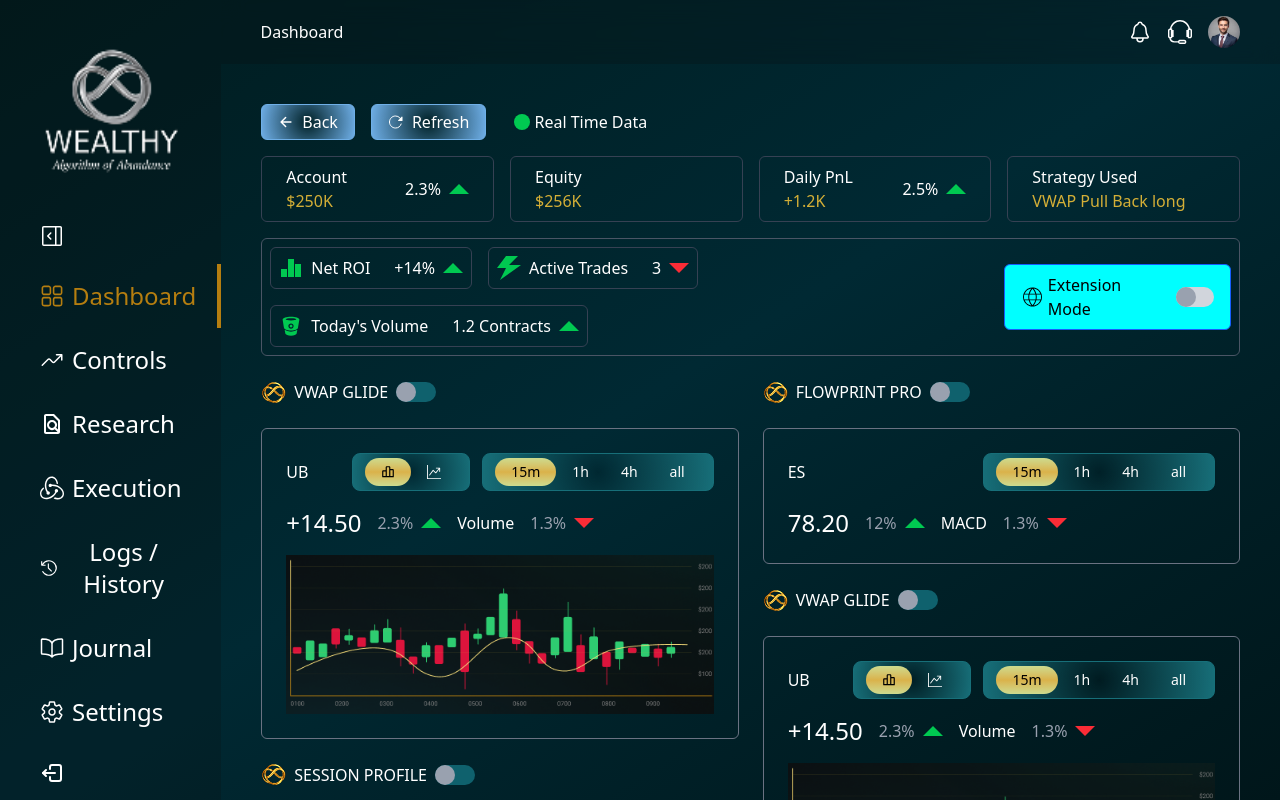
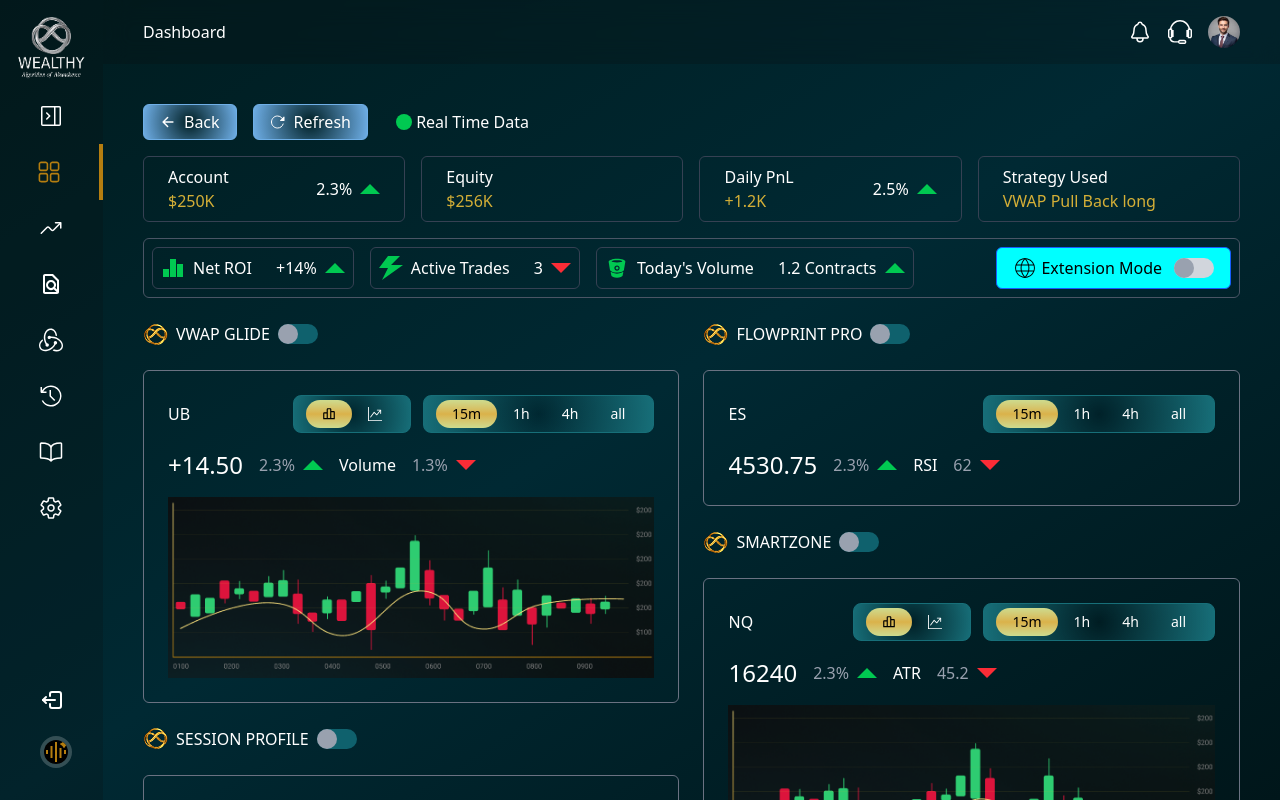
Before and after one commit to shaishab316/trading, a React (Vite) app: page /dashboard in a window 1280 px wide. Built offline with nearby package versions, Linux system fonts and the light colour scheme.

Commit message:
fix responsive

```diff
--- a/src/app/components/sidebar/index.tsx
+++ b/src/app/components/sidebar/index.tsx
@@ -11,11 +11,11 @@
 export default function Sidebar() {
 	const dispatch = useAppDispatch();
 
-	const [open, setOpen] = useState(true);
+	const [open, setOpen] = useState(false);
 	const user = useAppSelector((state) => state.user.user);
 
 	return (
-		<div className="w-fit flex flex-col relative h-screen overflow-y-auto pb-4 bg-[#0A0A0A33] text-2xl">
+		<div className="w-fit min-w-[70px] flex flex-col relative h-screen overflow-y-auto pb-4 bg-[#0A0A0A33] text-2xl">
 			<img
 				src="/logo.png"
 				alt="logo"
@@ -29,7 +29,7 @@
 						open ? "px-10" : "px-4 justify-center"
 					} py-4 sticky top-0 z-10 text-white flex`}
 				>
-					<button>
+					<button className="hidden lg:inline-block">
 						{open ? (
 							<GoSidebarExpand
 								onClick={() => setOpen(false)}
@@ -49,7 +49,7 @@
 							to={href}
 							className={({ isActive }) =>
 								`${
-									isActive ? "text-[#B57E10] border-r-4" : "text-white"
+									isActive ? "text-[#B57E10] border-r-2 lg:border-r-4" : "text-white"
 								} hover:bg-white/20 hover:backdrop-blur-md ${
 									open ? "px-10" : "px-4 justify-center"
 								} py-4 min-w-full flex`
@@ -65,7 +65,7 @@
 					))}
 				</div>
 			</div>
-			<div className="px-10 py-4 space-y-6 text-white">
+			<div className="mx-auto lg:mx-0 lg:px-10 py-4 space-y-6 text-white">
 				{user && (
 					<button onClick={() => dispatch(logout())} title="Logout">
 						<TbLogout2 />
--- a/src/app/pages/Dashboard.tsx
+++ b/src/app/pages/Dashboard.tsx
@@ -15,8 +15,8 @@
 export default function Dashboard() {
 
 	return (
-		<div className="p-[40px]">
-			<div className="flex gap-4 items-center">
+		<div className=" p-[10px] md:p-[20px] lg:p-[40px]">
+			<div className="flex flex-wrap gap-4 items-center">
 				<Button className="py-[5px]">
 					<IoArrowBackOutline className="inline-block mr-2" /> Back
 				</Button>
@@ -29,7 +29,7 @@
 				</span>
 			</div>
 
-			<div className="grid grid-cols-4 gap-4 my-4">
+			<div className="grid grid-cols-1 md:grid-cols-2 lg:grid-cols-4 gap-4 my-4">
 				{d1.map((item, idx) => (
 					<div
 						key={idx}
@@ -49,7 +49,7 @@
 				))}
 			</div>
 
-			<div className="border border-gray-600 p-2 rounded-md flex justify-between items-center">
+			<div className="border border-gray-600 p-2 rounded-md flex flex-wrap gap-4 justify-between items-center">
 				<div className="flex flex-wrap gap-4">
 					{d2.map((item, idx) => (
 						<div
@@ -81,12 +81,12 @@
 					className="bg-[#00FFFF] border border-blue-600 py-2 px-4 text-black rounded-md flex items-center"
 				>
 					<CiGlobe className="text-2xl" />
-					<span className="ml-1 mr-3">Extension Mode</span>
+					<span className="ml-1 mr-3 whitespace-nowrap">Extension Mode</span>
 					<Switch onToggle={console.log} className="bg-gray-300" />
 				</div>
 			</div>
 
-			<div className="py-6 grid grid-cols-2 gap-6">
+			<div className="py-6 grid grid-cols-1 lg:grid-cols-2 gap-6">
 				<div className="flex flex-col gap-6">
 					<div className="space-y-6">
 						<div className="flex items-center gap-2">
@@ -95,7 +95,7 @@
 							<Switch onToggle={console.log} />
 						</div>
 						<div className="p-6 border border-gray-500 rounded-md">
-							<div className="flex items-center justify-between">
+							<div className="flex flex-wrap gap-2 items-center justify-between">
 								<div>UB</div>
 								<div className="flex flex-wrap gap-3">
 									<Tab data={[
@@ -140,7 +140,7 @@
 							<Switch onToggle={console.log} />
 						</div>
 						<div className="p-6 border border-gray-500 rounded-md">
-							<div className="flex items-center justify-between">
+							<div className="flex flex-wrap gap-2 items-center justify-between">
 								<div>CL</div>
 								<div className="flex flex-wrap gap-3">
 									<Tab data={
@@ -176,7 +176,7 @@
 							<Switch onToggle={console.log} />
 						</div>
 						<div className="p-6 border border-gray-500 rounded-md">
-							<div className="flex items-center justify-between">
+							<div className="flex flex-wrap gap-2 items-center justify-between">
 								<div>ES</div>
 								<div className="flex flex-wrap gap-3">
 									<Tab data={
@@ -185,17 +185,17 @@
 								</div>
 							</div>
 							<div className="mt-4 flex gap-4 flex-wrap items-center">
-								<span className="text-2xl">{d3.macd.value}</span>
-								{d3.macd.up && (
+								<span className="text-2xl">{d3.rsi.value}</span>
+								{d3.rsi.up && (
 									<div className="flex gap-2 items-center text-gray-400">
-										{d3.macd.up}
+										{d3.rsi.up}
 										<div className="w-0 h-0 border-l-[10px] border-r-[10px] border-b-[10px] border-l-transparent border-r-transparent border-b-green-500"></div>
 									</div>
 								)}
-								MACD
-								{d3.macd.down && (
+								RSI
+								{d3.rsi.down && (
 									<div className="flex gap-2 items-center text-gray-400">
-										{d3.macd.down}
+										{d3.rsi.down}
 										<div className="w-0 h-0 border-l-[10px] border-r-[10px] border-t-[10px] border-l-transparent border-r-transparent border-t-red-500"></div>
 									</div>
 								)}
@@ -206,12 +206,12 @@
 					<div className="space-y-6">
 						<div className="flex items-center gap-2">
 							<img src="/tem/logo2.png" alt="logo" />
-							VWAP GLIDE
+							SMARTZONE
 							<Switch onToggle={console.log} />
 						</div>
 						<div className="p-6 border border-gray-500 rounded-md">
-							<div className="flex items-center justify-between">
-								<div>UB</div>
+							<div className="flex flex-wrap gap-2 items-center justify-between">
+								<div>NQ</div>
 								<div className="flex flex-wrap gap-3">
 									<Tab data={[
 										{
@@ -228,17 +228,17 @@
 								</div>
 							</div>
 							<div className="my-4 flex gap-4 flex-wrap items-center">
-								<span className="text-2xl">{d3.volume.value}</span>
-								{d3.volume.up && (
+								<span className="text-2xl">{d3.atr.value}</span>
+								{d3.atr.up && (
 									<div className="flex gap-2 items-center text-gray-400">
-										{d3.volume.up}
+										{d3.atr.up}
 										<div className="w-0 h-0 border-l-[10px] border-r-[10px] border-b-[10px] border-l-transparent border-r-transparent border-b-green-500"></div>
 									</div>
 								)}
-								Volume
-								{d3.volume.down && (
+								ATR
+								{d3.atr.down && (
 									<div className="flex gap-2 items-center text-gray-400">
-										{d3.volume.down}
+										{d3.atr.down}
 										<div className="w-0 h-0 border-l-[10px] border-r-[10px] border-t-[10px] border-l-transparent border-r-transparent border-t-red-500"></div>
 									</div>
 								)}
```
